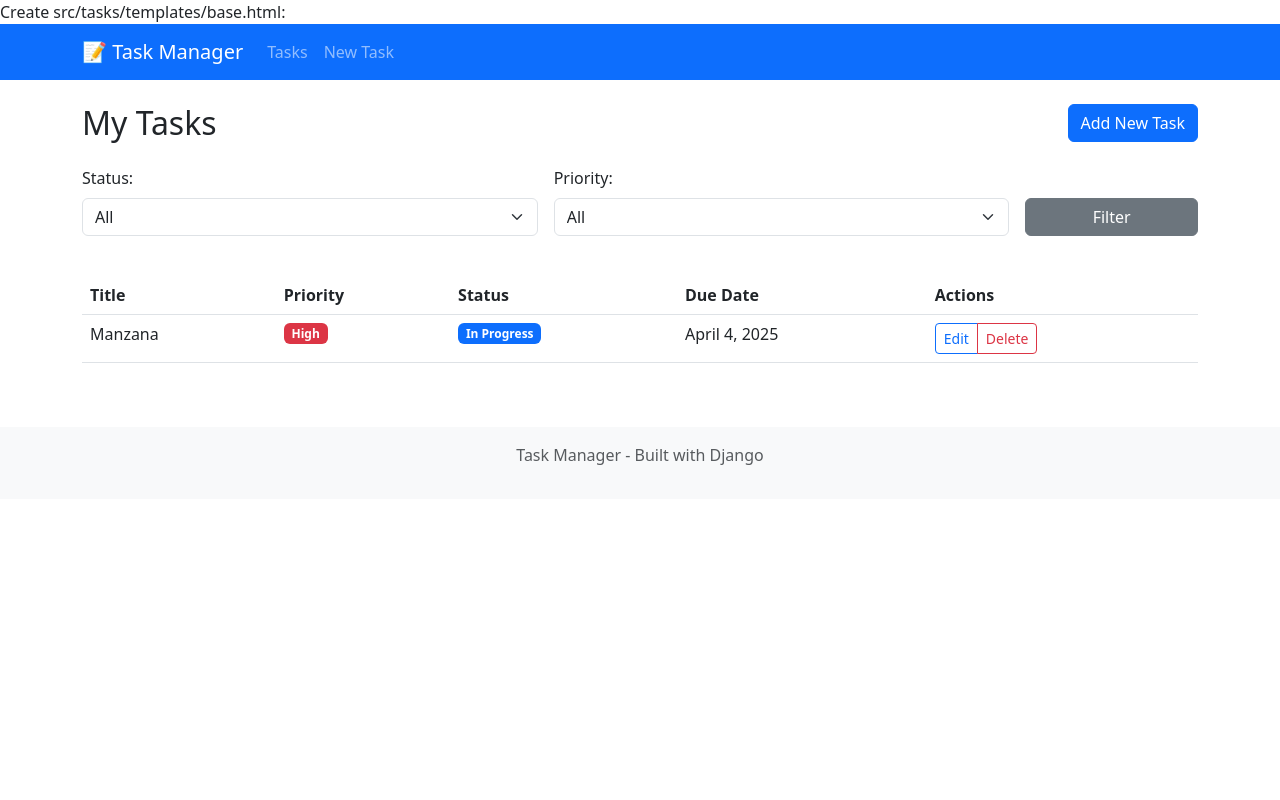
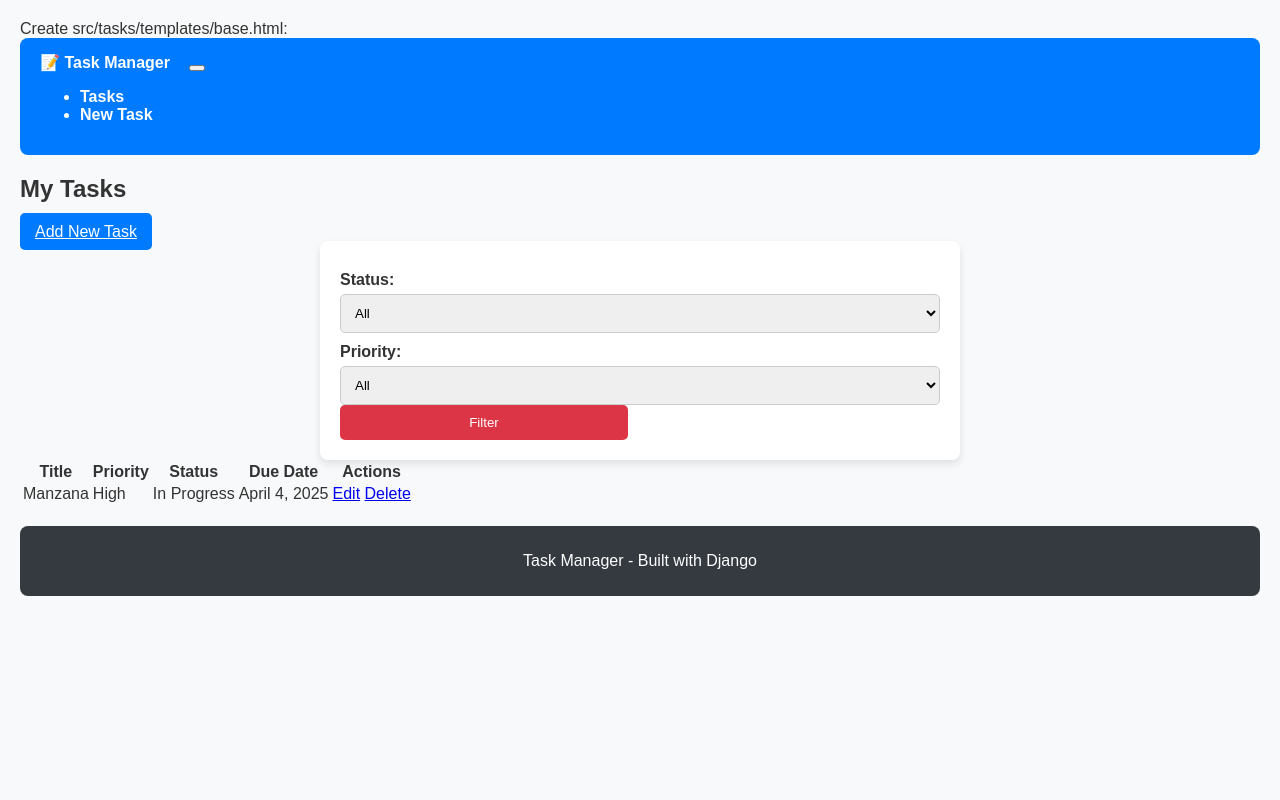
Before and after one commit to LiamTec/Lab02, a Django app: template django_task_manager_A/src/tasks/templates/tasks/task_list.html in a window 1280 px wide. Run offline with Django 5.2, Linux system fonts and the light colour scheme; the template is opened without the code that fills it: values that come from a table or form of the project are taken from there, others are empty; data comes from the database, SQL or seed files in the repository; both versions use the stored data as it was after the commit; parts of the project's set-up code (start-up, migrations or seed data) failed here and were passed over.

Commit message:
css ya esta listo

```diff
--- /dev/null
+++ b/django_task_manager_A/src/tasks/static/css/style.css
@@ -0,0 +1,105 @@
+/* General Styles */
+body {
+    font-family: Arial, sans-serif;
+    background-color: #f8f9fa;
+    color: #333;
+    padding: 20px;
+    margin: 0;
+}
+
+/* Navbar Styles */
+nav {
+    background: #007bff;
+    padding: 15px 20px;
+    color: white;
+    display: flex;
+    justify-content: space-between;
+    align-items: center;
+    border-radius: 8px;
+    margin-bottom: 20px;
+}
+
+nav a {
+    color: white;
+    text-decoration: none;
+    font-weight: bold;
+    margin-right: 15px;
+}
+
+nav a:hover {
+    text-decoration: underline;
+}
+
+/* Form Styles */
+form {
+    background: #fff;
+    padding: 20px;
+    border-radius: 8px;
+    box-shadow: 0 4px 8px rgba(0, 0, 0, 0.1);
+    max-width: 600px;
+    margin: auto;
+}
+
+label {
+    font-weight: bold;
+    display: block;
+    margin-top: 10px;
+}
+
+input[type="text"],
+textarea,
+select,
+input[type="date"] {
+    width: 100%;
+    padding: 10px;
+    margin-top: 5px;
+    border: 1px solid #ccc;
+    border-radius: 5px;
+}
+
+/* Button Styles */
+.button-group {
+    display: flex;
+    justify-content: space-between;
+    margin-top: 20px;
+}
+
+.btn-primary {
+    background-color: #007bff;
+    color: white;
+    padding: 10px 15px;
+    border: none;
+    border-radius: 5px;
+    cursor: pointer;
+    width: 48%;
+    text-align: center;
+}
+
+.btn-primary:hover {
+    background-color: #0056b3;
+}
+
+.btn-secondary {
+    background-color: #dc3545;
+    color: white;
+    padding: 10px 15px;
+    border: none;
+    border-radius: 5px;
+    cursor: pointer;
+    width: 48%;
+    text-align: center;
+}
+
+.btn-secondary:hover {
+    background-color: #c82333;
+}
+
+/* Footer Styles */
+footer {
+    background: #343a40;
+    color: white;
+    text-align: center;
+    padding: 10px;
+    border-radius: 8px;
+    margin-top: 20px;
+}
--- a/django_task_manager_A/src/tasks/templates/base.html
+++ b/django_task_manager_A/src/tasks/templates/base.html
@@ -1,17 +1,13 @@
 Create src/tasks/templates/base.html:
+{% load static %}
+
 <!DOCTYPE html>
 <html lang="en">
 <head>
     <meta charset="UTF-8">
     <meta name="viewport" content="width=device-width, initial-scale=1.0">
     <title>Task Manager</title>
-    <link href="https://cdn.jsdelivr.net/npm/bootstrap@5.3.0/dist/css/bootstrap.min.css" rel="stylesheet">
-    <style>
-        .priority-high { background-color: #ffeeee; }
-        .priority-medium { background-color: #ffffee; }
-        .priority-low { background-color: #eeffee; }
-        .task-completed { text-decoration: line-through; color: #888; }
-    </style>
+    <link rel="stylesheet" type=" text/css" href="{% static 'css/style.css' %}">
 </head>
 <body>
     <nav class="navbar navbar-expand-lg navbar-dark bg-primary mb-4">
--- a/django_task_manager_A/src/tasks/templates/tasks/task_list.html
+++ b/django_task_manager_A/src/tasks/templates/tasks/task_list.html
@@ -1,4 +1,5 @@
 {% extends "base.html" %}
+{% load static %}
 
 {% block content %}
     <div class="row">
```
Also changed, not shown: django_task_manager_A/src/db.sqlite3.
